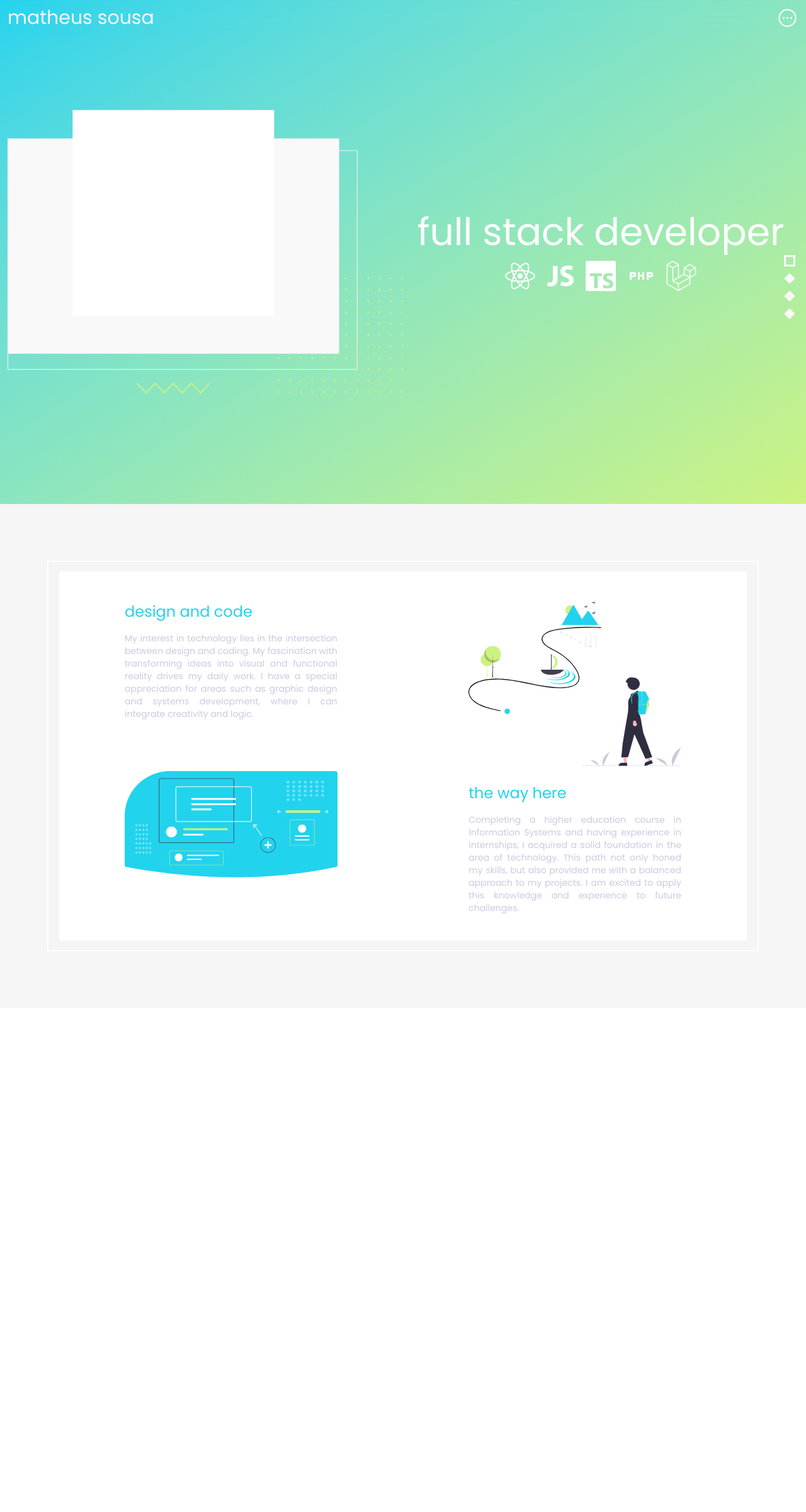
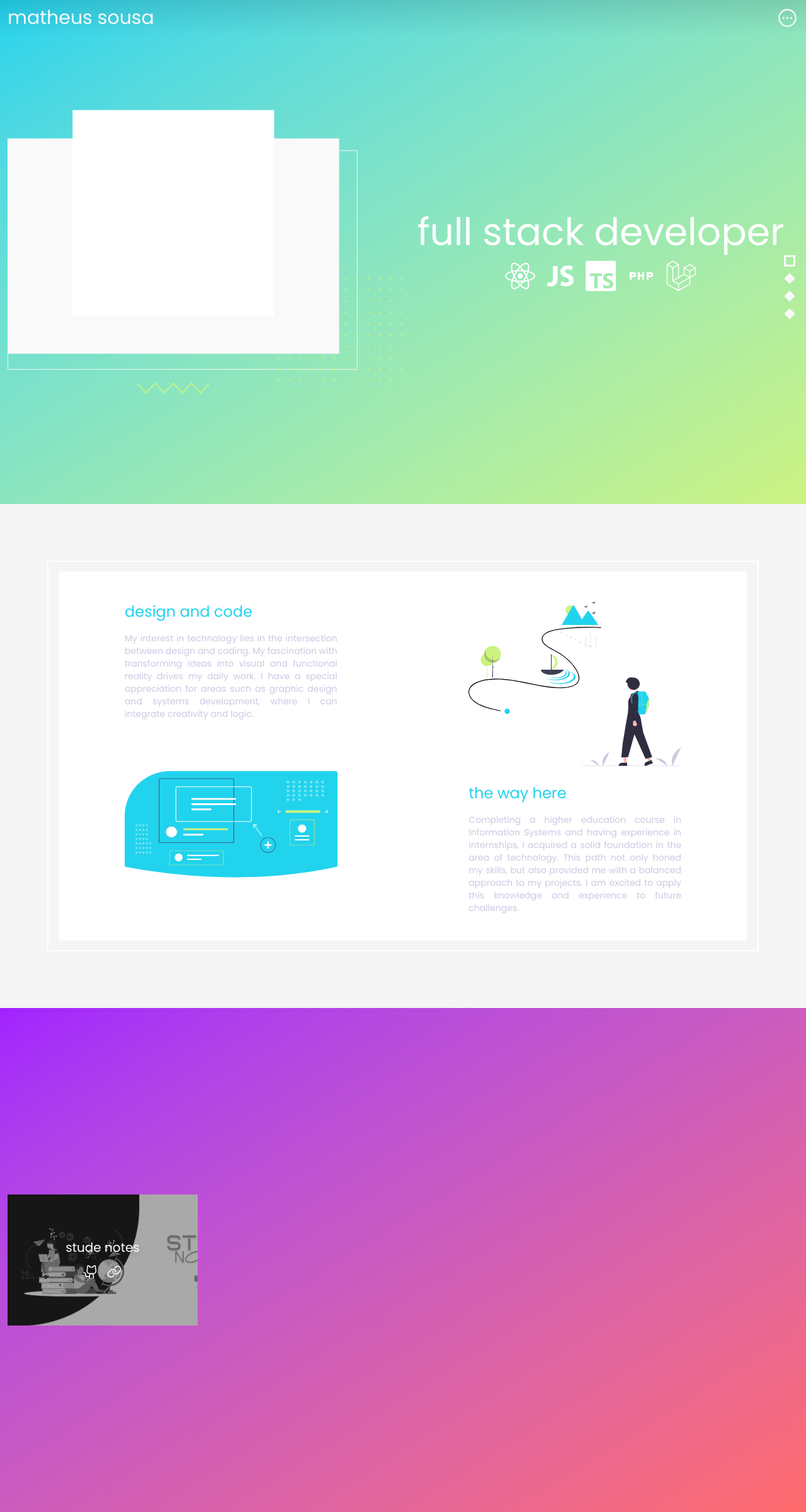
Before and after one commit to matheusssousa/portfolio-2.0, a React (Vite) app: page / in a window 1280 px wide. Shown: the whole page at 63% size. Before the commit the page ends 1600 px from the top, so only its background shows below. Built offline with nearby package versions, Linux system fonts and the light colour scheme.

Commit message:
feat: adicionar seção de projetos com novos componentes e dados

```diff
--- /dev/null
+++ b/src/components/projectItem/index.tsx
@@ -0,0 +1,34 @@
+import { useState } from "react";
+import { Project } from "../../projects/data";
+import { motion } from "framer-motion";
+import { GithubLogo, Link } from "@phosphor-icons/react";
+
+const ProjectItem = ({ project }: { project: Project }) => {
+    const [selected, setSelected] = useState(false);
+
+    return (
+        <motion.div
+            whileHover={{ scale: 1.05 }}
+            whileTap={{ scale: 0.95 }}
+            transition={{ duration: 0.2, type: "spring", stiffness: 300 }}
+            onClick={() => setSelected(!selected)}
+            style={{
+                backgroundImage: `url(${project.image})`,
+            }}
+            className={`w-full h-52 bg-cover bg-no-repeat grayscale hover:grayscale-0 ease-in-out relative group`}>
+            <span className="absolute top-0 left-0 w-full h-full bg-black/30 flex flex-col items-center justify-center gap-2">
+                <h2 className="text-xl font-medium text-white drop-shadow-lg">{project.title}</h2>
+                <div className="flex gap-1">
+                    <a href={project.github} target="_blank" rel="noopener noreferrer" className="btn-project-link">
+                        <GithubLogo size={25} />
+                    </a>
+                    <a href={project.link} target="_blank" rel="noopener noreferrer" className="btn-project-link">
+                        <Link size={25} />
+                    </a>
+                </div>
+            </span>
+        </motion.div>
+    );
+}
+
+export default ProjectItem;
--- /dev/null
+++ b/src/components/sections/projects.tsx
@@ -0,0 +1,31 @@
+import { lazy, memo, RefObject, Suspense } from "react";
+import { motion } from "framer-motion";
+import projects from "../../projects/data";
+
+const ProjectItem = lazy(() => import("../projectItem").then(module => ({ default: module.default })));
+
+type SectionProjectsProps = {
+    ref: RefObject<HTMLDivElement>;
+};
+
+const SectionProjects = ({ ref }: SectionProjectsProps) => {
+    return (
+        <section className="projects" ref={ref}>
+            <Suspense fallback={<div>Loading...</div>}>
+                <motion.div
+                    initial={{ opacity: 0, y: -50 }}
+                    animate={{ opacity: 1, y: 0 }}
+                    exit={{ opacity: 0, y: -50 }}
+                    transition={{ delay: 0.5, duration: 0.5, ease: "easeInOut" }}
+                    className="grid grid-cols-1 md:grid-cols-3 lg:grid-cols-4 gap-4 w-full"
+                >
+                    {projects.map((project, index) => (
+                        <ProjectItem key={index} project={project} />
+                    ))}
+                </motion.div>
+            </Suspense>
+        </section>
+    );
+};
+
+export default memo(SectionProjects);
--- a/src/pages/home/index.tsx
+++ b/src/pages/home/index.tsx
@@ -3,6 +3,7 @@ import Header from "../../components/header";
 import SectionInitial from "../../components/sections/initial";
 import Navigation from "../../components/navigation";
 import SectionAboutMe from "../../components/sections/about-me";
+import SectionProjects from "../../components/sections/projects";
 
 type SectionsRefs = {
     [key: string]: React.RefObject<HTMLDivElement | null>;
@@ -56,6 +57,7 @@ export default function HomePage() {
             <Header currentSection={activeSection} />
             <SectionInitial ref={sectionsRefs.initial} />
             <SectionAboutMe ref={sectionsRefs.about} currentSection={activeSection} />
+            <SectionProjects ref={sectionsRefs.projects} />
             <Navigation setCurrentSection={handleScrollTo} currentSection={activeSection} currentMap={currentMap} />
         </div>
     );
--- /dev/null
+++ b/src/projects/data.tsx
@@ -0,0 +1,23 @@
+import ImageStudeNotes from "../assets/images/screen-studenotes.png";
+
+const projects = [
+    {
+        title: "stude notes",
+        description: "Description of project 1.",
+        image: ImageStudeNotes,
+        link: "https://studenotes.vercel.app",
+        github: "https://github.com/matheusssousa/studenotes-frontend",
+        technologies: ["React", "Vite", "Laravel", "MySQL"],
+    },
+];
+
+export default projects;
+
+export type Project = {
+    title: string;
+    description: string;
+    image: string;
+    link: string;
+    github: string;
+    technologies: string[];
+};
--- a/src/styles/index.css
+++ b/src/styles/index.css
@@ -5,6 +5,7 @@
     src: url('../assets/fonts/Poppins-Regular.ttf') format('truetype');
     font-weight: 400;
     font-style: normal;
+    font-display: swap;
 }
 
 @theme {
@@ -30,14 +31,14 @@
 
 /* Estilização do header */
 header {
-    @apply w-full h-14 p-3 fixed top-0 left-0 z-10
-           bg-gradient-to-b to-transparent
-           backdrop-blur-md
+    @apply w-full h-14 p-2 md:p-3 fixed top-0 left-0 z-10
+           bg-gradient-to-b from-black/10 to-transparent
+            backdrop-blur-xs
            flex justify-between items-center
 }
 
 header h1 {
-    @apply text-3xl font-medium
+    @apply text-xl md:text-3xl font-medium
 }
 
 header button{
@@ -46,7 +47,7 @@ header button{
 
 /* Estilização da section */
 section {
-    @apply w-full h-screen flex items-center p-3 flex-col md:flex-row justify-center
+    @apply w-full h-full min-h-screen md:h-screen flex items-center p-2 md:p-3 flex-col md:flex-row justify-evenly md:justify-center
 }
 
 /* Design das diferentes sections */
@@ -56,3 +57,10 @@ section {
 .about-me{
     @apply bg-cinza
 }
+.projects{
+    @apply bg-gradient-to-br from-roxo to-rosa
+}
+
+.btn-project-link{
+    @apply text-white hover:scale-[1.05] transition-all duration-300 ease-in-out p-1 hover:drop-shadow-md hover:bg-branco hover:text-preto
+}
```
Also changed, not shown: src/assets/images/screen-studenotes.png (added).
